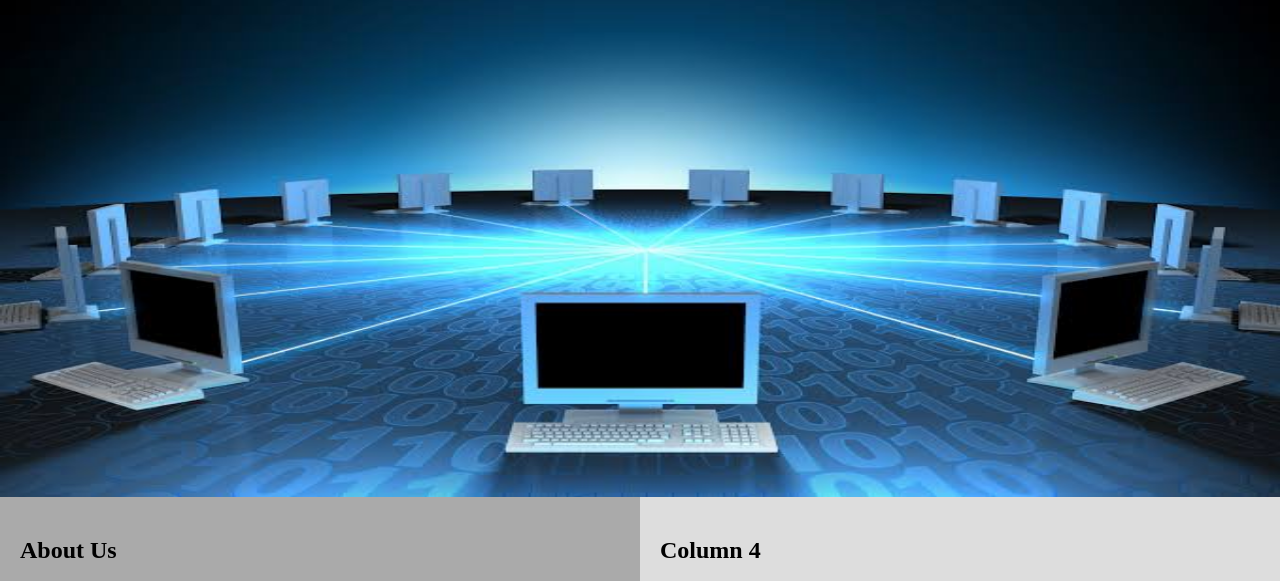
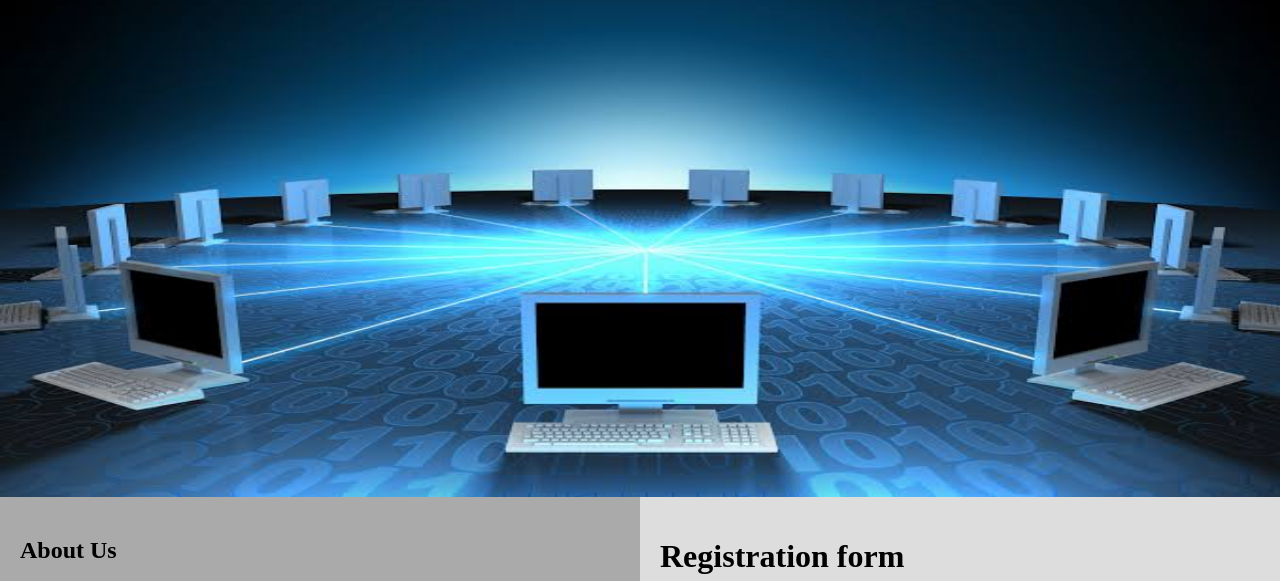
Before and after one commit to Hossain-Ahmed/WebTechAssignment01, a plain HTML site: page index.html in a window 1280 px wide. Shown: the part 199-780 px from the top of the page. Drawn offline with Linux system fonts and the light colour scheme.

Commit message:
Update index.html

```diff
--- a/index.html
+++ b/index.html
@@ -177,7 +177,7 @@ Lorem Ipsum is simply dummy text of the printing and typesetting industry. Lorem
   </div>
 
   <div class="column" style="background-color:#ddd;">
-  <h2>Column 4</h2>
+  <h1>Registration form</h1>
   <form>
  <table border="2px">
                             <tr>
```
